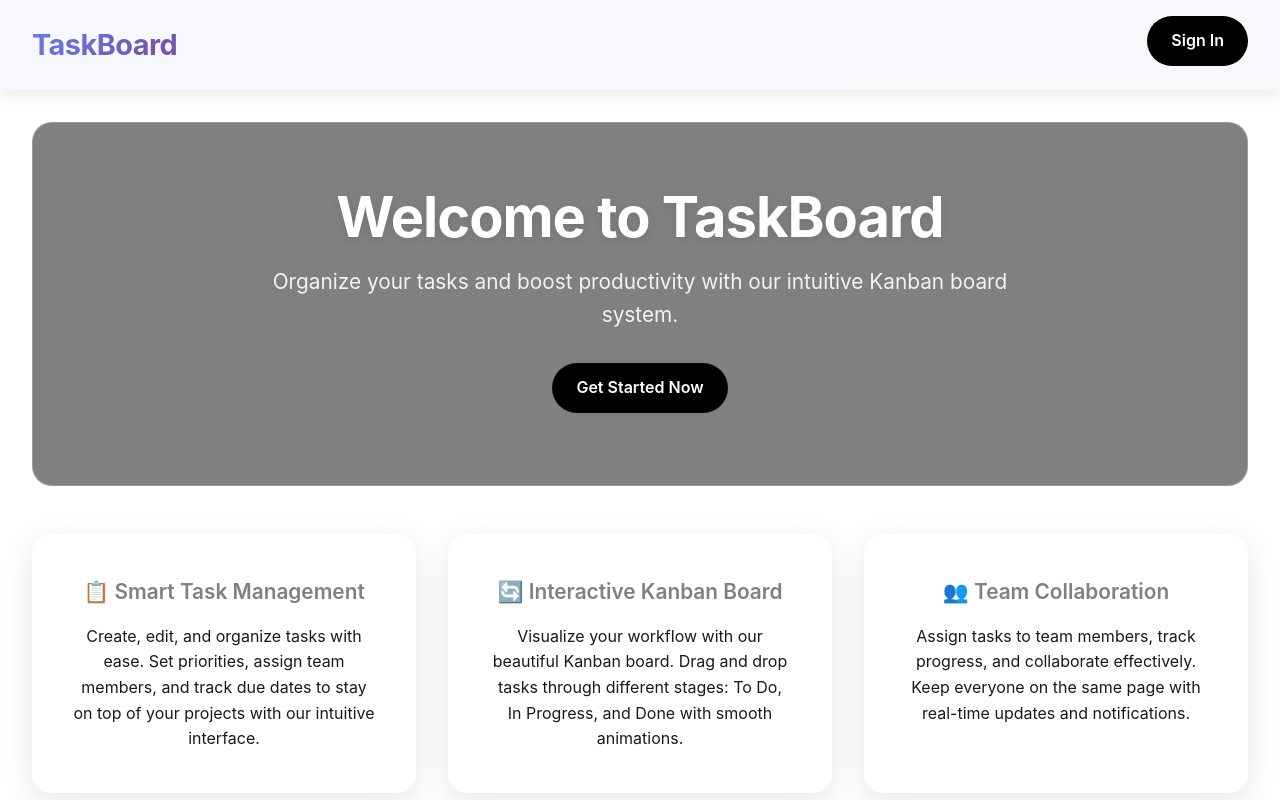
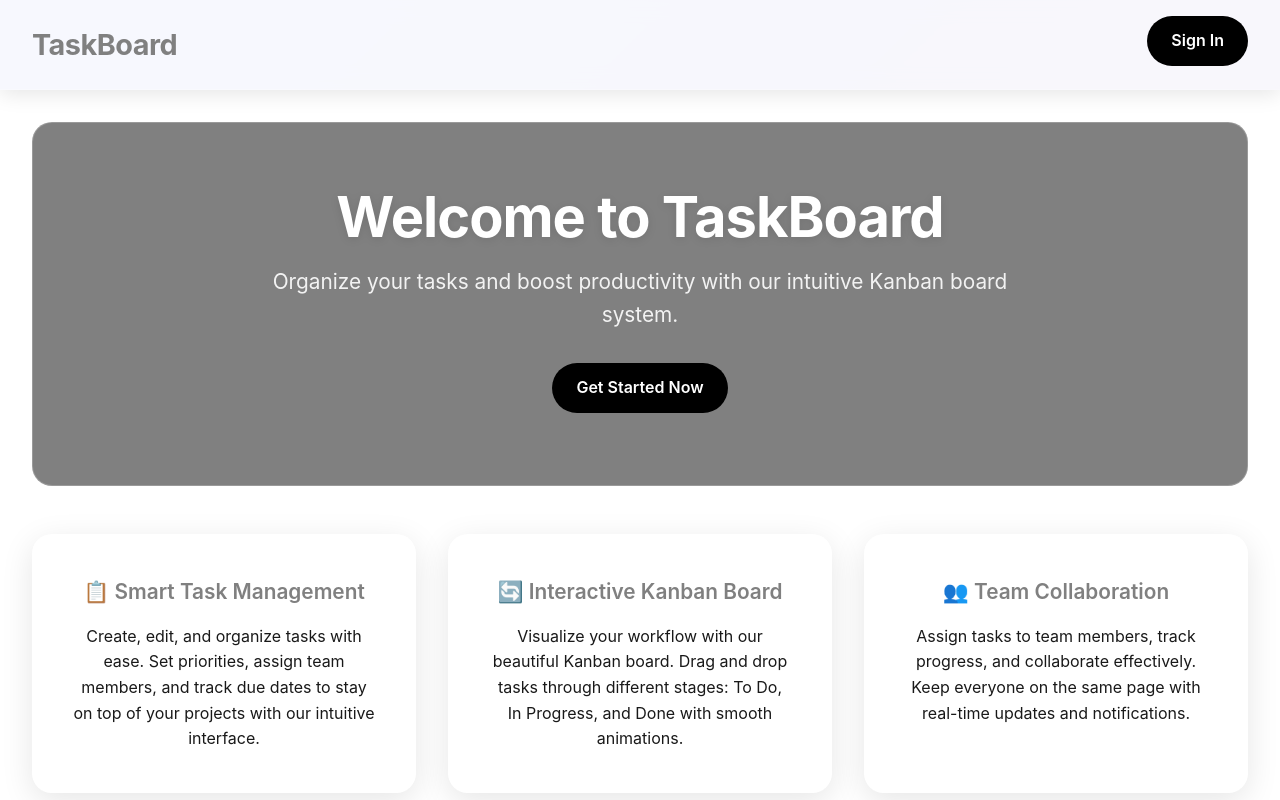
Before and after one commit to VanshSharma88/Taskflow, a React (Vite) app: page / in a window 1280 px wide. Built offline with nearby package versions, Linux system fonts and the light colour scheme; no server answers.

Commit message:
ui dynamic

```diff
--- a/src/components/AddTaskForm.jsx
+++ b/src/components/AddTaskForm.jsx
@@ -57,7 +57,6 @@ const AddTaskForm = ({ onTaskAdd }) => {
   return (
     <form onSubmit={handleFormSubmit}>
       <h3>Add New Task</h3>
-
       <div>
         <label className='labelss'>Title:</label><br />
         <input
--- a/src/pages/AllTasks.jsx
+++ b/src/pages/AllTasks.jsx
@@ -108,7 +108,7 @@ const AllTasks = () => {
       </div>
 
 
-            {/* Task Statistics */}
+
 
 
       <div className="stats-grid">
--- a/src/styles/styles.css
+++ b/src/styles/styles.css
@@ -7,7 +7,6 @@
   html, body, #root {
     height: 100%;
     width: 100%;
-    /* overflow-x: hidden; */
   }
 
   body {
@@ -52,7 +51,7 @@
   .nav-brand {
     font-size: 1.8rem;
     font-weight: 700;
-    background: linear-gradient(135deg, #667eea 0%, #764ba2 100%);
+    background-color: gray;
     -webkit-background-clip: text;
     -webkit-text-fill-color: transparent;
     background-clip: text;
@@ -85,7 +84,6 @@
     left: -100%;
     width: 100%;
     height: 100%;
-    background: linear-gradient(135deg, #667eea 0%, #764ba2 100%);
     transition: left 0.3s ease;
     z-index: -1;
   }
@@ -97,7 +95,7 @@
 
   .nav-links a:hover,
   .nav-links a.active {
-    color: white;
+    color: black;
     transform: translateY(-2px);
     box-shadow: 0 4px 15px rgba(102, 126, 234, 0.4);
   }
@@ -173,8 +171,6 @@
     transform: translateY(-2px);
     cursor:pointer
   }
-
-  /* Container */
   .container {
     flex: 1;
     width: 100%;
@@ -185,9 +181,7 @@
     flex-direction: column;
     background-color: white;
   }
-
-  /* Home page */
-  .home-hero {
+    .home-hero {
     text-align: center;
     padding: 4rem 2rem;
     background: gray;
@@ -252,9 +246,7 @@
     opacity: 0.9;
     line-height: 1.6;
   }
-
-  /* Kanban Board */
-  .kanban-board {
+    .kanban-board {
     display: grid;
     grid-template-columns: repeat(3, 1fr);
     gap: 2rem;
```
